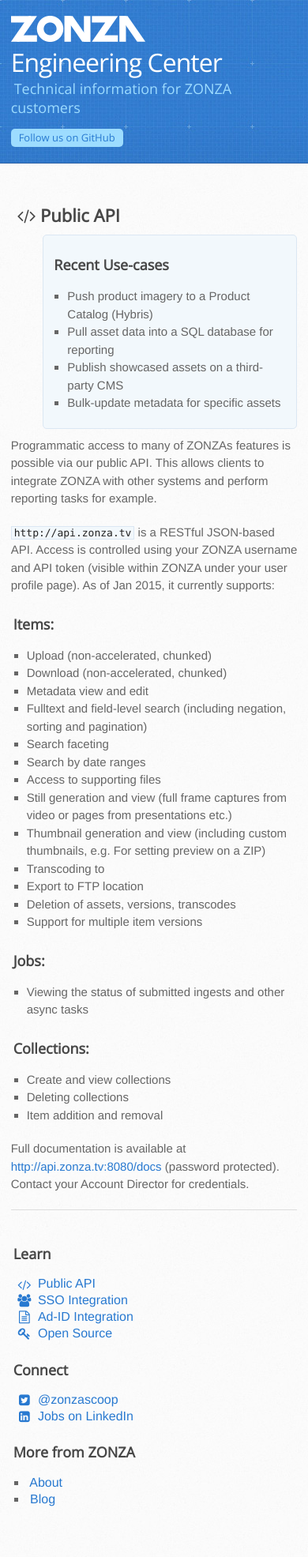
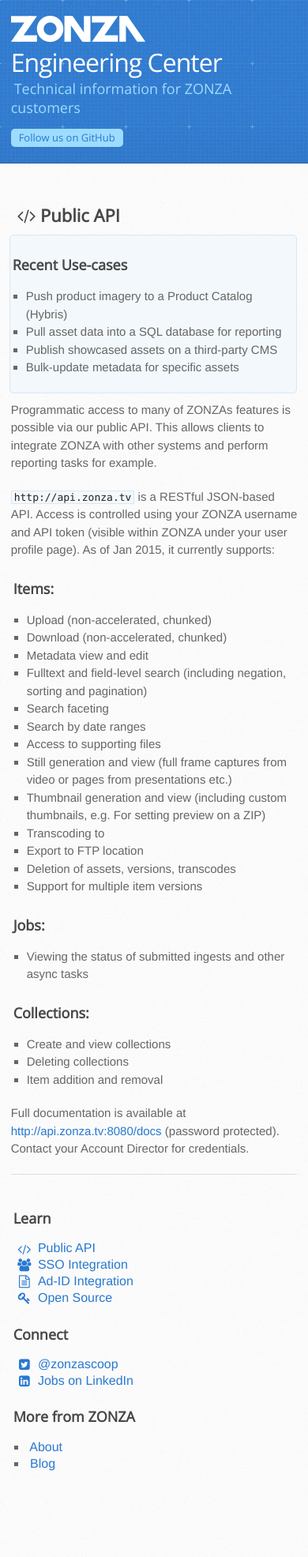
Before and after one commit to zonza/zonza.github.io, a Jekyll site: the page built from api.md, in a window 390 px wide. Shown: the whole page at 79% size. Built offline with Jekyll 4.4.1, drawn with Linux system fonts in a browser that asks for light colours; nearby versions of some CDN libraries; after the commit the page ends 1926 px from its top, so only the background shows below that.

Commit message:
Fix mobile version of pull quotes

```diff
--- a/stylesheets/stylesheet.css
+++ b/stylesheets/stylesheet.css
@@ -857,6 +857,10 @@
     text-align: top;
     width: 100%;
 }
+div.pull-right {
+    width: 100%;
+    padding: 0;
+}
   .inner {
     width: 93%;
   }
```
